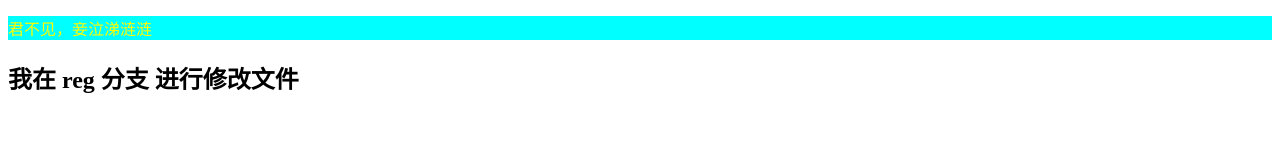
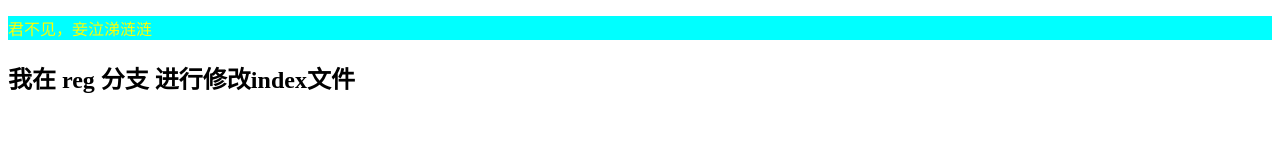
Before and after one commit to ZhangJiaJia980124/-ssh-, a plain HTML site: page index.html in a window 1280 px wide. Drawn offline with Linux system fonts and the light colour scheme.

Commit message:
在reg分支修改了index文件

```diff
--- a/index.html
+++ b/index.html
@@ -12,7 +12,7 @@
 
 <body>
     <p>君不见，妾泣涕涟涟</p>
-    <h2>我在 reg 分支 进行修改文件</h2>
+    <h2>我在 reg 分支 进行修改index文件</h2>
 </body>
 
 </html>
```
